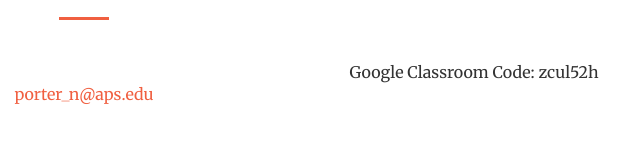
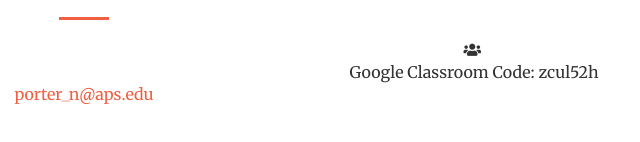
Before and after one commit to mms-earth-science/class, a website: page index.html in a window 1280 px wide. Shown: the part 2994-3136 px from the top of the page, 556-1196 px from the left. Drawn offline with nearby package versions, Linux system fonts and the light colour scheme; some icons are missing.

Commit message:
Update index.html

```diff
--- a/index.html
+++ b/index.html
@@ -259,6 +259,7 @@
                     <p><a href="mailto:porter_n@aps.edu">porter_n@aps.edu</a></p>
                 </div>
                 <div class="col-lg-4 text-center">
+                    <i class="fas fa-users"></i>
                     <i class="fa fa-users-o fa-3x sr-contact"></i>
                     <p>Google Classroom Code: zcul52h</p>
                 </div>
```
